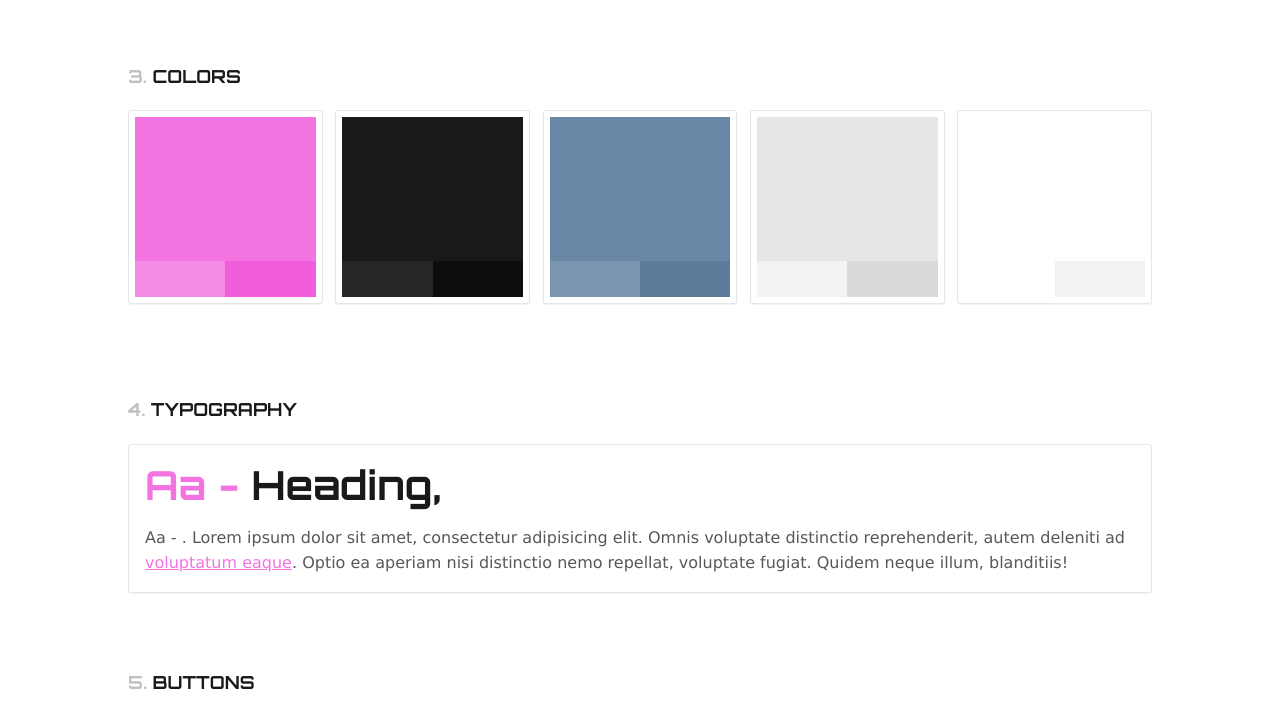
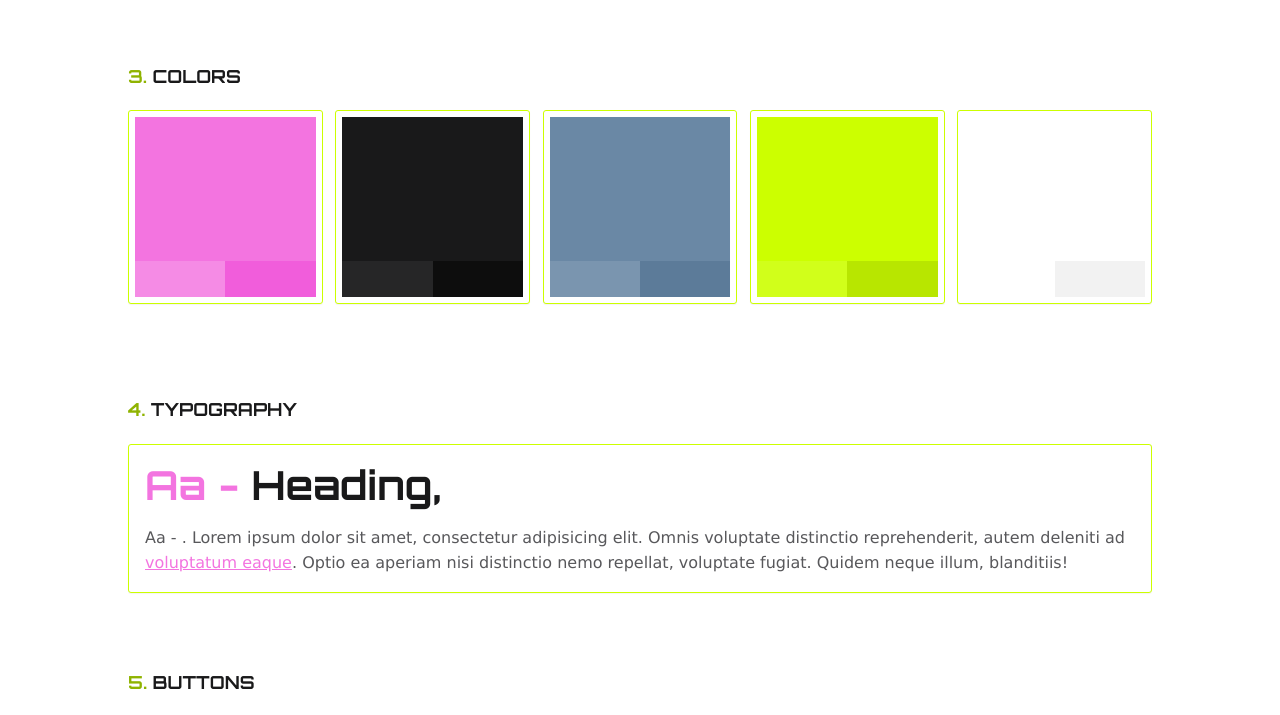
Before and after one commit to wdd331group2/zen-garden, a website built with Parcel: page style-guide-template/src/index.html in a window 1280 px wide. Shown: the part 1048-1763 px from the top of the page. Built offline with nearby package versions, Linux system fonts and the light colour scheme.

Commit message:
color change again

```diff
--- a/style-guide-template/src/scss/style-guide.scss
+++ b/style-guide-template/src/scss/style-guide.scss
@@ -11,8 +11,8 @@
 
 $color-1: #f374e0; // Pink
 $color-2: #19191a; // Dark Blue
-$color-3: #6a88a5; // neon yellow
-$color-4: #e6e6e6; // light grey
+$color-3: #6a88a5; // blue
+$color-4: #ccff00; // neon yellow
 $color-5: #ffffff; // white
 
 // additional colors
```
Also changed, not shown: 2 other files.
